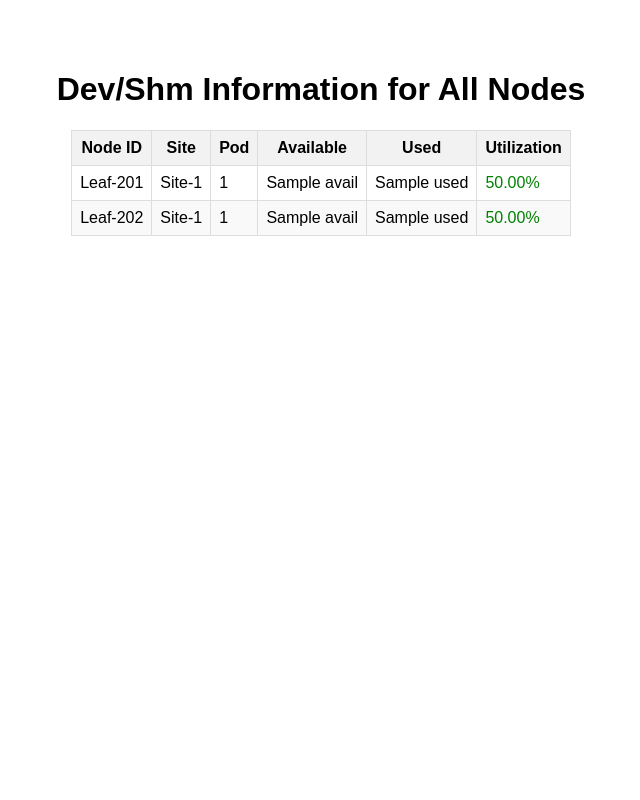
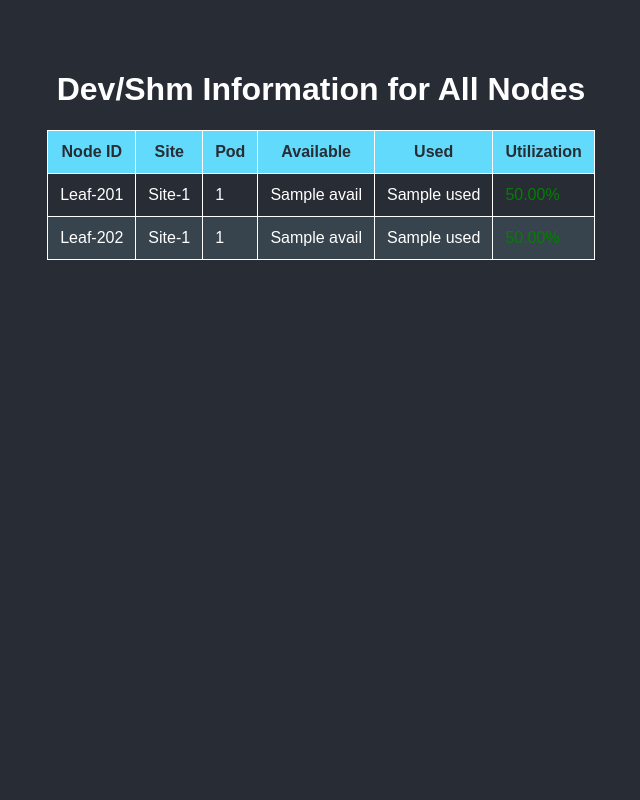
Before and after one commit to huyeduon/shmmon, a Flask app: page / in a window 1280 px wide. Shown: the whole page, without its empty margins (319-959 px from the left). Run offline with Flask 3, Linux system fonts and the light colour scheme; a database or web service that is not in the repository returns one stand-in record (values such as "Sample title"); data that the repository does not hold is empty; parts of the project's set-up code (start-up, migrations or seed data) failed here and were passed over.

Commit message:
update styles

```diff
--- a/app/static/styles.css
+++ b/app/static/styles.css
@@ -8,6 +8,8 @@ body {
   align-items: flex-start; /* Change align-items to flex-start to align content at the top */
   min-height: 100vh;
   font-family: Arial, sans-serif;
+  background-color: #282c34; /* Dark background color */
+  color: #ffffff; /* Light text color */
 }
 
 .container {
@@ -23,12 +25,13 @@ body {
 
 .my-table th,
 .my-table td {
-  border: 1px solid #ddd;
-  padding: 8px;
+  border: 1px solid #ffffff; /* White border */
+  padding: 12px; /* Increased padding for better spacing */
 }
 
 .my-table th {
-  background-color: #f2f2f2;
+  background-color: #61dafb; /* Blue header background color */
+  color: #282c34; /* Dark text color for header */
 }
 
 .my-table td {
@@ -37,11 +40,11 @@ body {
 }
 
 .my-table tbody tr:nth-child(even) {
-  background-color: #f9f9f9;
+  background-color: #38444d; /* Dark background color for even rows */
 }
 
 .my-table tbody tr:hover {
-  background-color: #f0f0f0;
+  background-color: #536878; /* Slightly lighter background color on hover */
 }
 
 .my-table td.utilization {
```
